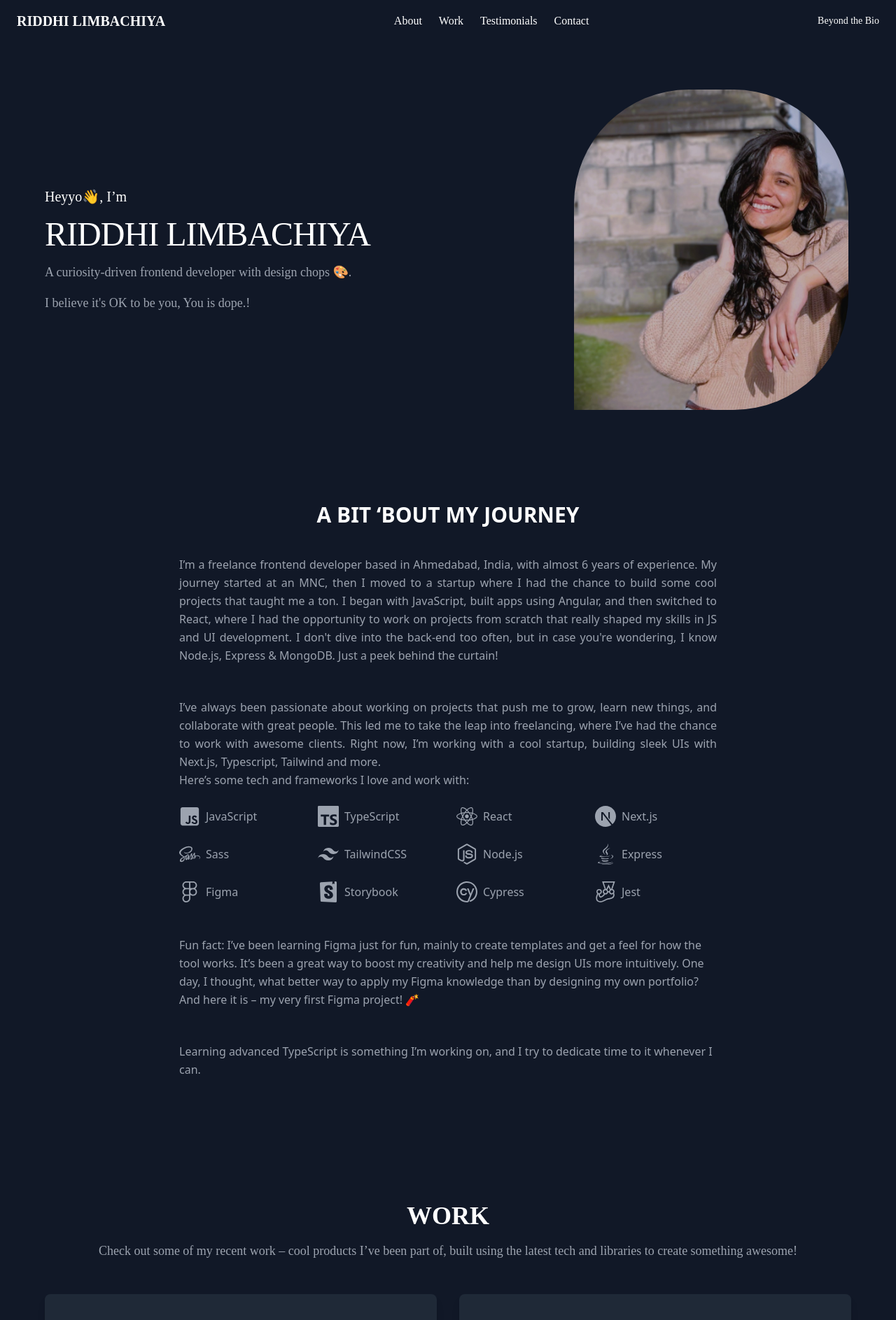
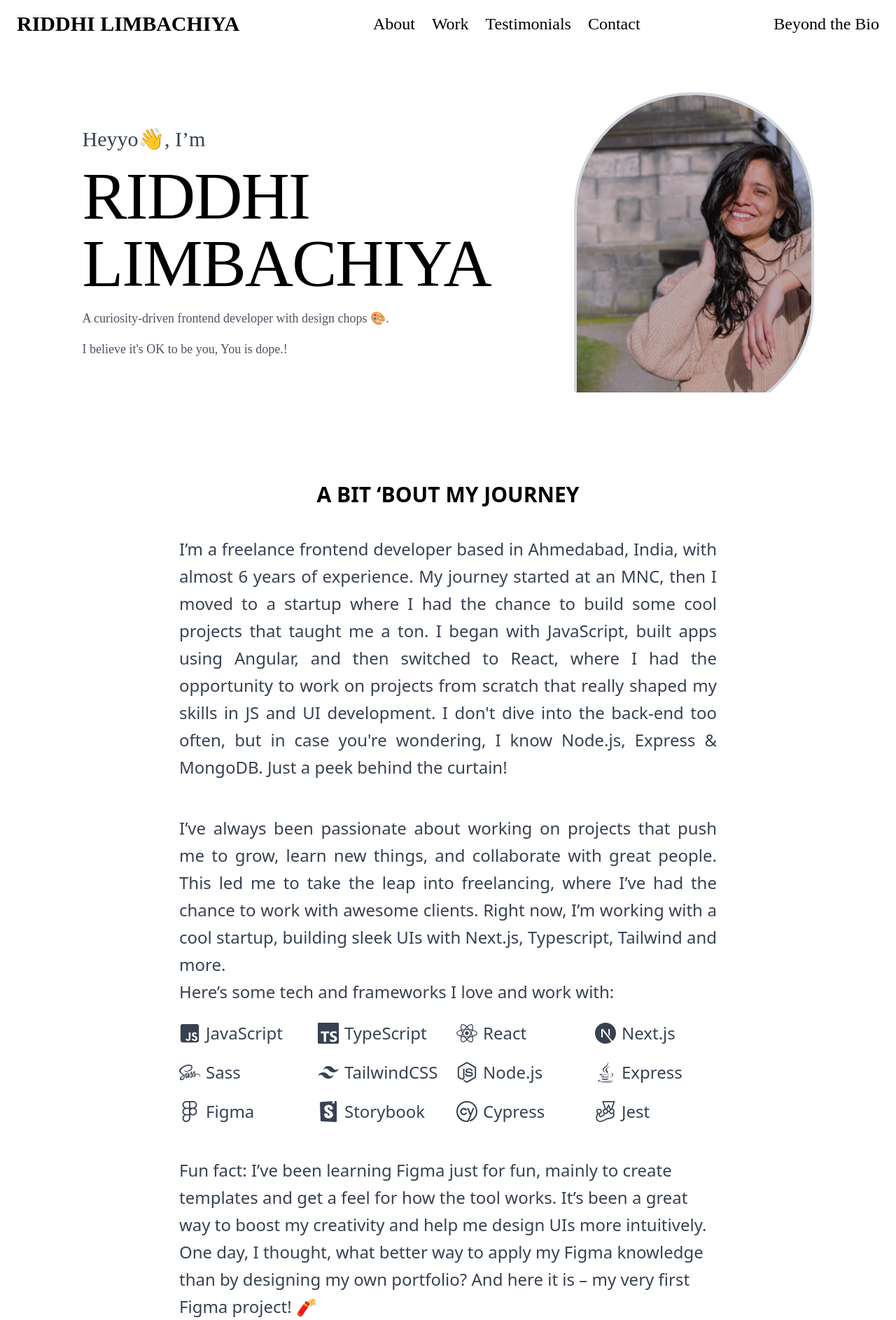
Before and after one commit to Krishnapriya-prasannan/portfolio, a React (Create React App) app: page / in a window 1280 px wide. Shown: the top 1887 px of the page at 70% size. Built offline with nearby package versions, Linux system fonts and the light colour scheme.

Commit message:
changed to light mode

```diff
--- a/src/Components/About.js
+++ b/src/Components/About.js
@@ -4,13 +4,13 @@ import { SiTypescript, SiNextdotjs, SiTailwindcss, SiStorybook, SiCypress, SiJes
 
 const About = () => {
   return (
-    <section id="about" className="py-16 px-4 md:px-16 bg-gray-900 text-white">
+    <section id="about" className="py-16 px-4 md:px-16 bg-white text-black">
       {/* Heading */}
       <h3 className="text-3xl font-semibold mb-10 text-center">A BIT ‘BOUT MY JOURNEY</h3>
 
       {/* First Row */}
       <div className="mb-12">
-        <p className="text-gray-400 text-justify leading-relaxed max-w-3xl mx-auto">
+        <p className="text-gray-700 text-justify leading-relaxed text-2xl max-w-3xl mx-auto">
           I’m a freelance frontend developer based in Ahmedabad, India, with almost 6 years of experience. My journey started at an MNC, then I moved to a startup where I had the chance to build some cool projects that taught me a ton. I began with JavaScript, built apps using Angular, and then switched to React, where I had the opportunity to work on projects from scratch that really shaped my skills in JS and UI development.
           I don't dive into the back-end too often, but in case you're wondering, I know Node.js, Express & MongoDB. Just a peek behind the curtain!
         </p>
@@ -18,13 +18,13 @@ const About = () => {
 
       {/* Second Row */}
       <div className="mb-12">
-        <p className="text-gray-400 text-justify leading-relaxed max-w-3xl mx-auto">
+        <p className="text-gray-700 text-justify leading-relaxed text-2xl  max-w-3xl mx-auto">
           I’ve always been passionate about working on projects that push me to grow, learn new things, and collaborate with great people. This led me to take the leap into freelancing, where I’ve had the chance to work with awesome clients. Right now, I’m working with a cool startup, building sleek UIs with Next.js, Typescript, Tailwind and more.
         </p>
-        <p className="text-gray-400 text-justify leading-relaxed max-w-3xl mx-auto mb-6">
+        <p className="text-gray-700 text-justify leading-relaxed text-2xl max-w-3xl mx-auto mb-6">
           Here’s some tech and frameworks I love and work with:
         </p>
-        <div className="max-w-3xl mx-auto grid grid-cols-2 md:grid-cols-3 lg:grid-cols-4 gap-6 text-gray-400 text-left">
+        <div className="max-w-3xl mx-auto grid grid-cols-2 md:grid-cols-3 text-2xl lg:grid-cols-4 gap-6 text-gray-700 text-left">
           <div className="flex items-center space-x-2">
             <FaJsSquare className="text-3xl" />
             <span>JavaScript</span>
@@ -78,14 +78,14 @@ const About = () => {
 
       {/* Third Row */}
       <div className="mb-12">
-        <p className="text-left text-gray-400 leading-relaxed max-w-3xl mx-auto">
+        <p className="text-left text-gray-700 leading-relaxed text-2xl max-w-3xl mx-auto">
           Fun fact: I’ve been learning Figma just for fun, mainly to create templates and get a feel for how the tool works. It’s been a great way to boost my creativity and help me design UIs more intuitively. One day, I thought, what better way to apply my Figma knowledge than by designing my own portfolio? And here it is – my very first Figma project! 🧨
         </p>
       </div>
 
       {/* Fourth Row */}
       <div className="mb-12">
-        <p className="text-left text-gray-400 leading-relaxed max-w-3xl mx-auto">
+        <p className="text-left text-gray-700 leading-relaxed text-2xl max-w-3xl mx-auto">
           Learning advanced TypeScript is something I’m working on, and I try to dedicate time to it whenever I can.
         </p>
       </div>
--- a/src/Components/Header.js
+++ b/src/Components/Header.js
@@ -18,28 +18,28 @@ const Header = () => {
   }, []);
 
   return (
-    <header className="bg-gray-900 text-white py-4 px-6 flex justify-between items-center font-[Montserrat]">
+    <header className="bg-white text-black py-4 px-6 flex justify-between items-center font-[Montserrat]">
       {/* Left Section: Logo */}
-      <div className="text-xl font-bold">RIDDHI LIMBACHIYA</div>
+      <div className="text-3xl font-bold">RIDDHI LIMBACHIYA</div>
 
       {/* Middle Section: Desktop Navigation */}
-      <nav className={`hidden md:flex space-x-6 text-center`}>
-        <a href="#about" className="hover:text-gray-300">
+      <nav className="hidden text-2xl md:flex space-x-6 text-center">
+        <a href="#about" className="hover:text-gray-500">
           About
         </a>
-        <a href="#work" className="hover:text-gray-300">
+        <a href="#work" className="hover:text-gray-500">
           Work
         </a>
-        <a href="#testimonials" className="hover:text-gray-300">
+        <a href="#testimonials" className="hover:text-gray-500">
           Testimonials
         </a>
-        <a href="#contact" className="hover:text-gray-300">
+        <a href="#contact" className="hover:text-gray-500">
           Contact
         </a>
       </nav>
 
       {/* Right Section: Beyond the Bio */}
-      <div className="hidden md:block text-sm hover:text-gray-300">
+      <div className="hidden text-2xl md:block  hover:text-gray-500">
         <a href="#bio">Beyond the Bio</a>
       </div>
 
@@ -53,38 +53,38 @@ const Header = () => {
 
       {/* Mobile Menu */}
       {menuOpen && (
-        <nav className="absolute top-16 left-0 w-full bg-gray-900 text-center space-y-4 py-4 shadow-lg z-10">
+        <nav className="absolute top-16 left-0 w-full bg-white text-center space-y-4 py-4 shadow-lg z-10 border-t border-gray-200">
           <a
             href="#about"
-            className="block hover:text-gray-300"
+            className="block hover:text-gray-500"
             onClick={() => setMenuOpen(false)}
           >
             About
           </a>
           <a
             href="#work"
-            className="block hover:text-gray-300"
+            className="block hover:text-gray-500"
             onClick={() => setMenuOpen(false)}
           >
             Work
           </a>
           <a
             href="#testimonials"
-            className="block hover:text-gray-300"
+            className="block hover:text-gray-500"
             onClick={() => setMenuOpen(false)}
           >
             Testimonials
           </a>
           <a
             href="#contact"
-            className="block hover:text-gray-300"
+            className="block hover:text-gray-500"
             onClick={() => setMenuOpen(false)}
           >
             Contact
           </a>
           <a
             href="#bio"
-            className="block hover:text-gray-300"
+            className="block hover:text-gray-500"
             onClick={() => setMenuOpen(false)}
           >
             Beyond the Bio
--- a/src/Components/Hero.js
+++ b/src/Components/Hero.js
@@ -2,33 +2,36 @@ import React from "react";
 
 const Hero = () => {
   return (
-    <section className="flex flex-col md:flex-row items-center justify-center bg-gray-900 text-white py-16 px-4 md:px-16 font-[Montserrat]">
-      {/* Right Image on Mobile */}
+    <section className="flex flex-col md:flex-row items-center justify-center bg-white text-black py-16 px-4 md:px-16 font-[Montserrat]">
+      {/* Image Section */}
       <div
-        className="rounded-full overflow-hidden w-full md:w-[400px] md:h-[466.15px] mb-6 md:mb-0 md:order-last md:ml-0 flex-shrink-0"        style={{
-          borderRadius: "168px 168px 168px 4px",
-          border: "4px solid transparent",
-          opacity: 1,
+        className="overflow-hidden mb-8 md:mb-0 md:order-last md:ml-0 flex-shrink-0 border-4 border-[#E0E0E0] md:border-0 rounded-[40px_40px_40px_4px]"
+        style={{
+          width: "343px", // Default size for mobile
+          height: "429px", // Default size for mobile
         }}
+        // Border only for mobile view
       >
         <img
           src="/images/profile.png" // Ensure the correct path for your profile image
           alt="Riddhi Limbachiya"
-          className="object-cover w-full h-full"
+          className="object-cover w-full h-full
+          md:w-[400px] md:h-[466.15px]
+          md:rounded-[168px_168px_168px_4px]
+          md:border-[4px] md:border-gray-300"
         />
       </div>
 
-      {/* Left Content */}
-      <div className="md:w-[calc(100%-400px)] text-left md:text-left md:pr-8 space-y-4">
-        <p className="text-lg md:text-xl">Heyyo👋, I’m</p>
-        <h2 className="text-3xl md:text-4xl font-medium text-left md:text-left leading-[48px] tracking-[-0.02em] md:text-5xl">
+      {/* Text Content */}
+      <div className="md:w-[calc(100%-450px)] text-left md:pr-8 space-y-4">
+        <p className="text-lg md:text-3xl text-gray-700 ">Heyyo👋, I’m</p>
+        <h2 className="text-5xl md:text-8xl font-medium leading-[50px] tracking-[-0.02em] text-black">
           RIDDHI LIMBACHIYA
         </h2>
-        {/* Explicit margin for gap between the name and description */}
-        <p className="text-base md:text-lg text-gray-400 mt-6">
+        <p className="text-base md:text-lg md:text-2xl text-gray-600 mt-4">
           A curiosity-driven frontend developer with design chops 🎨.
         </p>
-        <p className="text-base md:text-lg text-gray-400">
+        <p className="text-base md:text-lg md:text-2xl text-gray-600">
           I believe it's OK to be you, You is dope.!
         </p>
       </div>
--- a/src/Components/Work.js
+++ b/src/Components/Work.js
@@ -42,10 +42,10 @@ const Work = () => {
   ];
 
   return (
-    <section className="bg-gray-900 text-white py-16 px-4 md:px-16 font-[Montserrat]">
+    <section className="bg-white text-gray-900 py-16 px-4 md:px-16 font-[Montserrat]">
       <div className="text-center mb-12">
         <h2 className="text-4xl font-semibold">WORK</h2>
-        <p className="text-gray-400 mt-4 text-lg">
+        <p className="text-gray-600 text-2xl mt-4 ">
           Check out some of my recent work – cool products I’ve been part of, built using the latest tech and libraries to create something awesome!
         </p>
       </div>
@@ -54,9 +54,9 @@ const Work = () => {
         {projects.map((project, index) => (
           <div
             key={index}
-            className="flex flex-col items-center bg-gray-800 rounded-lg p-6 shadow-lg"
+            className="flex flex-col items-center bg-white rounded-lg p-6 shadow-lg border border-gray-300"
           >
-            {/* Image with Dark Mode Background */}
+            {/* Image with Light Mode Background */}
             <div className="relative w-full h-94 overflow-hidden rounded-lg">
               <div className="absolute inset-0 "></div>
               <img
@@ -67,14 +67,14 @@ const Work = () => {
             </div>
             {/* Project Content */}
             <div className="mt-4 text-center">
-              <h3 className="text-2xl font-semibold">{project.title}</h3>
-              <p className="text-gray-400 mt-2">{project.description}</p>
+              <h3 className="text-2xl font-semibold text-gray-900">{project.title}</h3>
+              <p className="text-gray-600 text-lg mt-2">{project.description}</p>
               {/* Tech Stack */}
               <div className="flex flex-wrap justify-center mt-4 space-x-2 space-y-2">
                 {project.techStack.map((tech, techIndex) => (
                   <span
                     key={techIndex}
-                    className="px-3 py-1 bg-gray-700 rounded-full text-sm text-gray-300"
+                    className="px-3 py-1 bg-gray-200 rounded-full text-lg text-gray-800"
                   >
                     {tech}
                   </span>
```
Also changed, not shown: src/Components/Testimonials.js (+9 -9 lines).
